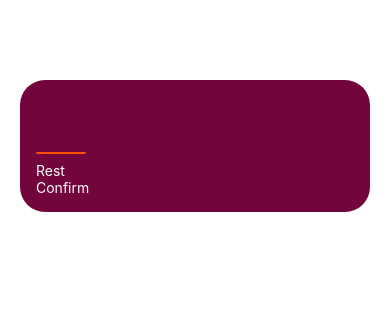
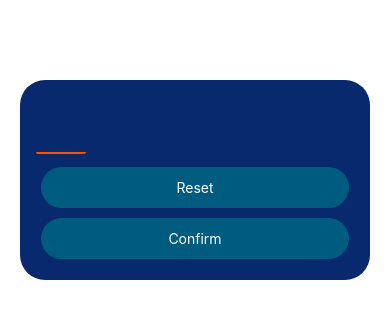
Before and after one commit to Vahidpro/guess-me-android, a React Native app: screen / in a window 390 px wide. Shown: the top 318 px of the page. Built offline with nearby package versions, Linux system fonts and the light colour scheme.

Commit message:
Styling buttons

```diff
--- a/components/PrimaryButton.js
+++ b/components/PrimaryButton.js
@@ -1,16 +1,45 @@
-import { StyleSheet, Text, View } from "react-native";
+import { Pressable, StyleSheet, Text, View } from "react-native";
 
 function PrimaryButton({ children }) {
+	function pressHandler() {
+		console.log("جتی");
+	}
 	return (
-		<View>
-			<Text style={styles.button}>{children}</Text>
+		<View style={styles.outerContainer}>
+			<Pressable
+				style={({ pressed }) =>
+					pressed
+						? [styles.innerContainer, styles.pressed]
+						: styles.innerContainer
+				}
+				onPress={pressHandler}
+				android_ripple={{ color: "#0084b8" }}
+			>
+				<Text style={styles.button}>{children}</Text>
+			</Pressable>
 		</View>
 	);
 }
 export default PrimaryButton;
 
 const styles = StyleSheet.create({
+	outerContainer: {
+		borderRadius: 25,
+
+		margin: 5,
+		elevation: 5,
+		overflow: "hidden",
+	},
+	innerContainer: {
+		backgroundColor: "#005b80",
+		paddingHorizontal: 16,
+		paddingVertical: 12,
+	},
 	button: {
 		color: "white",
+		textAlign: "center",
+	},
+	pressed: {
+		opacity: 0.75,
 	},
 });
--- a/screens/StartGameScreen.js
+++ b/screens/StartGameScreen.js
@@ -9,7 +9,7 @@ function StartGameScreen() {
 				maxLength={2}
 				keyboardType="number-pad"
 			/>
-			<PrimaryButton>Rest</PrimaryButton>
+			<PrimaryButton>Reset</PrimaryButton>
 			<PrimaryButton>Confirm</PrimaryButton>
 		</View>
 	);
@@ -19,7 +19,7 @@ export default StartGameScreen;
 const styles = StyleSheet.create({
 	inputContainer: {
 		padding: 16,
-		backgroundColor: "#72063c",
+		backgroundColor: "#09296e",
 		marginHorizontal: 20,
 		marginTop: 80,
 		borderRadius: 25,
```
